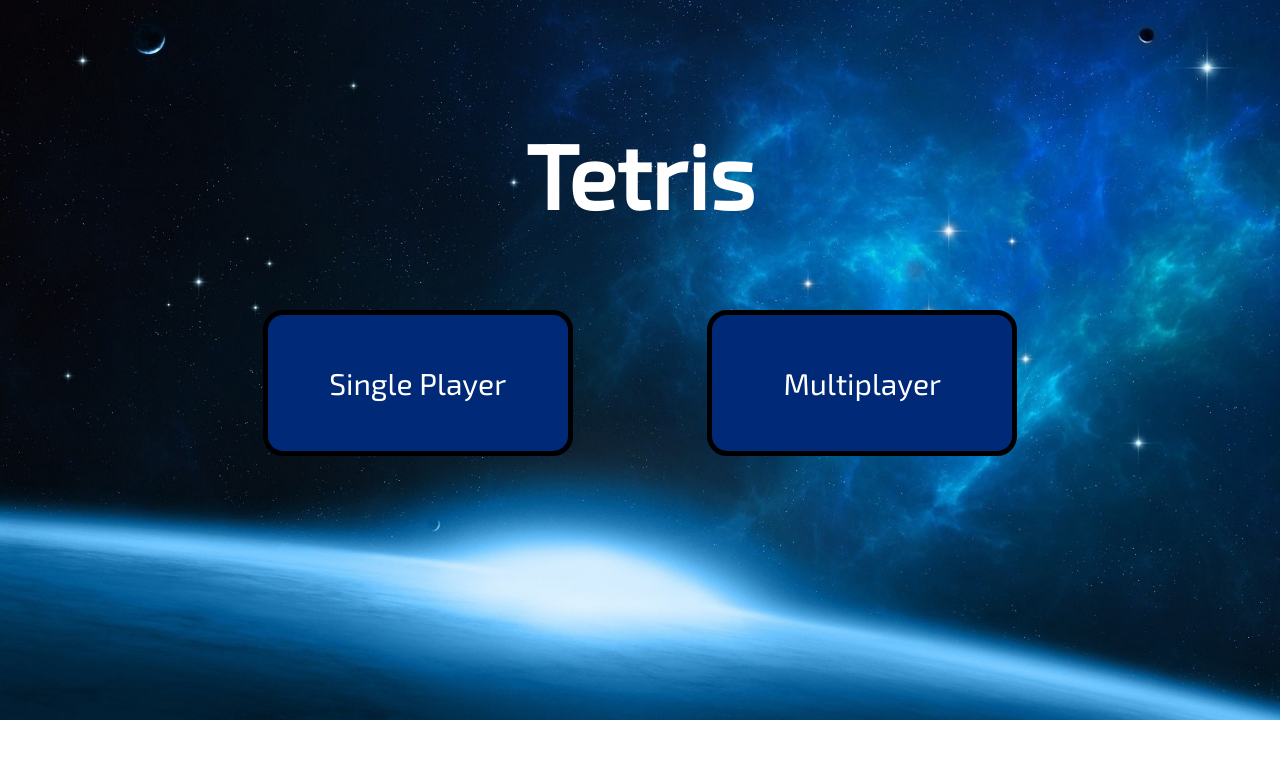
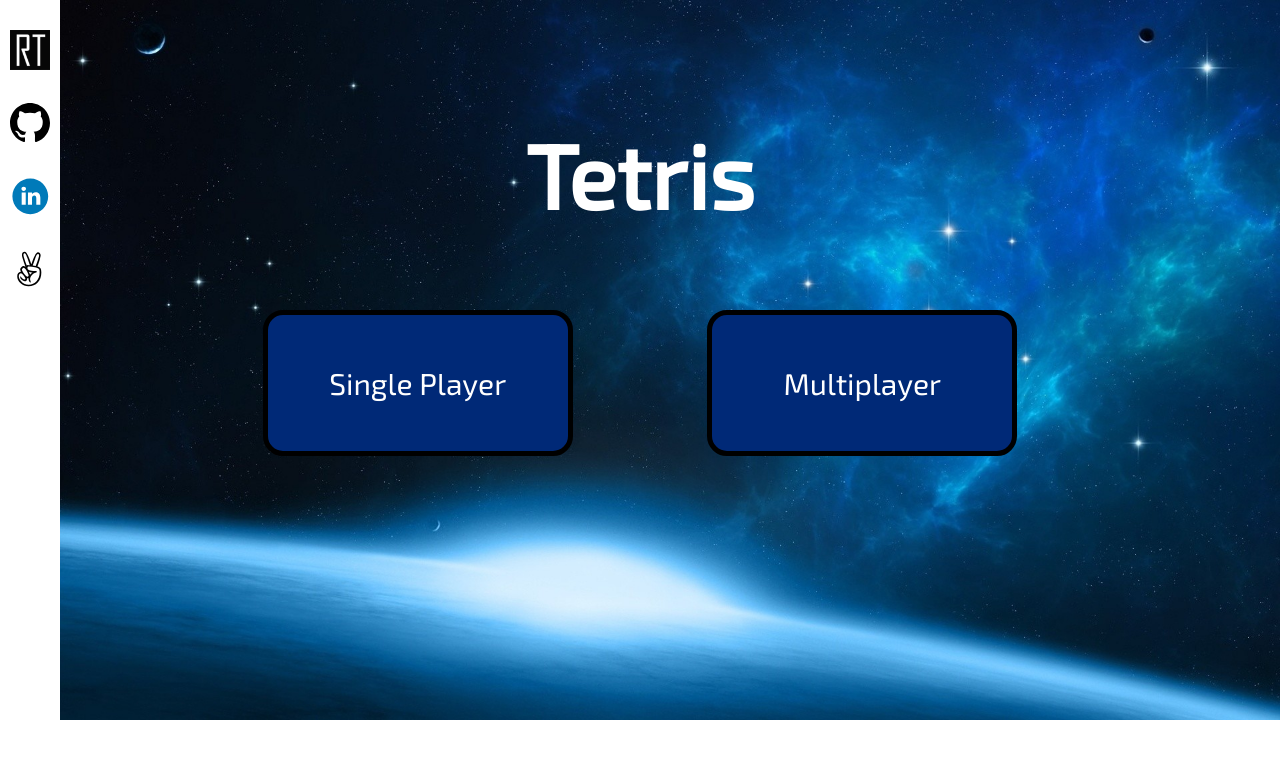
Before and after one commit to Russel-Tsang/Tetris, a website built with webpack: page index.html in a window 1280 px wide. Built offline with Linux system fonts and the light colour scheme.

Commit message:
add social-icons

```diff
--- a/assets/stylesheets/index.css
+++ b/assets/stylesheets/index.css
@@ -384,3 +384,23 @@
     text-align: center;
     font-size: 70px;
 }
+
+.navbar {
+    position: absolute;
+    left: 0;
+    top: 0;
+    height: 100vh;
+    width: 60px;
+    background: rgba(255, 255, 255, 0.8);
+    text-align: center;
+    transition: all .5s;
+}
+
+.navbar:hover {
+    background: rgba(255, 255, 255, 1);
+}
+
+.social-icon {
+    width: 40px;
+    margin-top: 30px;
+}
--- a/index.html
+++ b/index.html
@@ -12,6 +12,12 @@
         integrity="sha256-PF6MatZtiJ8/c9O9HQ8uSUXr++R9KBYu4gbNG5511WE=" crossorigin="anonymous" />
 </head>
 <body>
+    <div class="navbar">
+        <a href="https://russeltsang.com" target="_blank"><img class="social-icon" src="assets/images/russel_tsang_logo.png"></a>
+        <a href="https://github.com/Russel-Tsang/" target="_blank"><img class="social-icon" src="assets/images/github_icon.svg"/></a>
+        <a href="https://www.linkedin.com/in/russel-tsang-664998141/" target="_blank"><img class="social-icon" src="assets/images/linkedin_icon.svg"></a>
+        <a href="https://angel.co/russel-tsang" target="_blank"><img class="social-icon" src="assets/images/angellist_icon.svg"></a>
+    </div>
     <div id="menu">
         <h1>Tetris</h1>
     </div>
--- a/src/menu/menu.js
+++ b/src/menu/menu.js
@@ -9,8 +9,8 @@
     constructor() {
         this.menu = document.getElementById("menu");
 
-        this.optionsPlayer1 = { gameNum: 1, moveSpeed: 25, controls: { left: 65, right: 68, turnRight: 87, softDrop: 83, hold: 81, turnLeft: 192, hardDrop: 49 } }
-        this.optionsPlayer2 = { gameNum: 2, moveSpeed: 15, controls: { left: 37, right: 39, turnRight: 38, softDrop: 40, hold: 16, turnLeft: 75, hardDrop: 190 } }
+        this.optionsPlayer1 = { gameNum: 1, moveSpeed: 20, controls: { left: 65, right: 68, turnRight: 87, softDrop: 83, hold: 81, turnLeft: 192, hardDrop: 49 } }
+        this.optionsPlayer2 = { gameNum: 2, moveSpeed: 20, controls: { left: 37, right: 39, turnRight: 38, softDrop: 40, hold: 16, turnLeft: 75, hardDrop: 190 } }
 
 
         this.game1 = new Game(this.optionsPlayer1);
```
Also changed, not shown: assets/images/angellist_icon.svg (added), assets/images/github_icon.svg (added), assets/images/linkedin_icon.svg (added), assets/images/russel_tsang_logo.png (added), dist/main.js.
